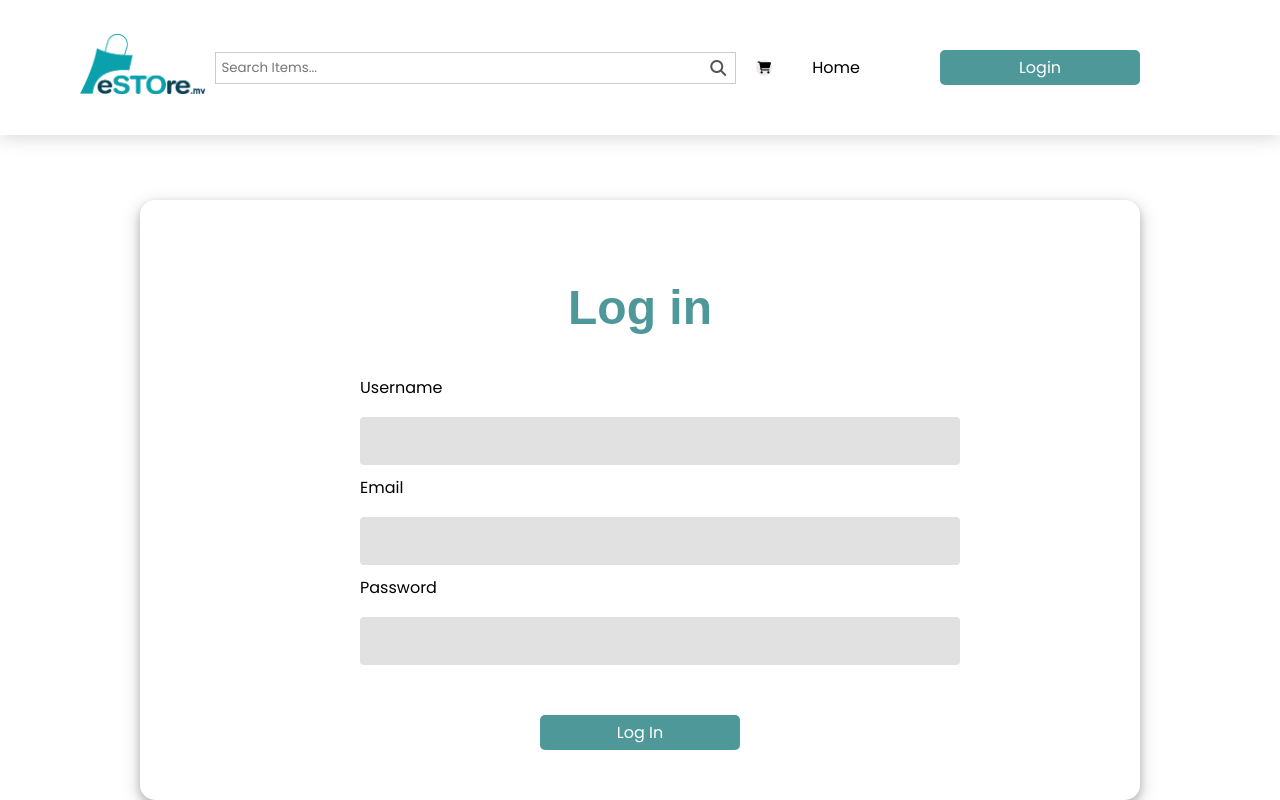
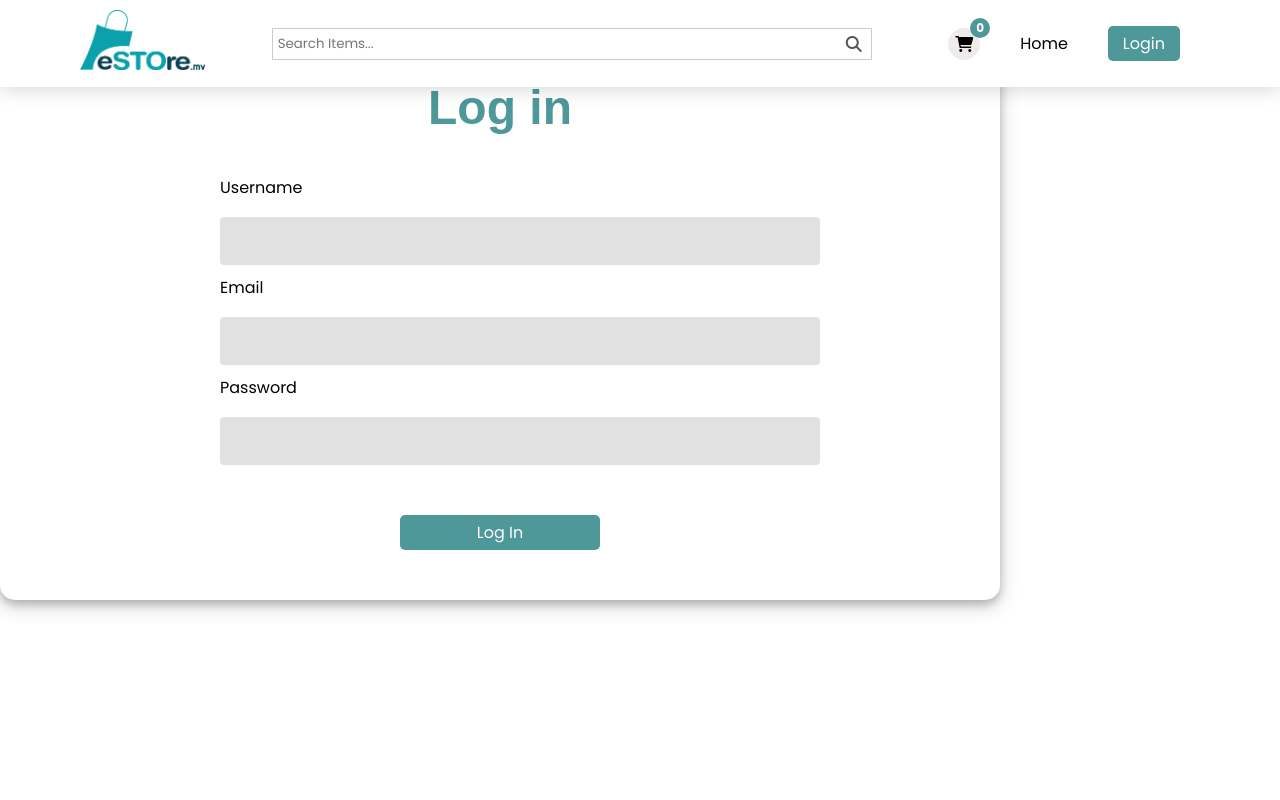
Before and after one commit to GSG-G11/e-store, a React (Create React App) app in the folder client/: page /login in a window 1280 px wide. Built offline with nearby package versions, Linux system fonts and the light colour scheme; no server answers.

Commit message:
handle remove and decrment cart functions Relaates #56

```diff
--- a/client/src/App.jsx
+++ b/client/src/App.jsx
@@ -10,7 +10,9 @@ class App extends Component {
     searchTerm: '',
     navShow: false,
     products: [],
-    cart: localStorage.getItem('cart') ? JSON.parse(localStorage.getItem('cart')) : [],
+    cart: localStorage.getItem('cart')
+      ? JSON.parse(localStorage.getItem('cart'))
+      : [],
   };
 
   handleChange = ({ target: { name, value } }) => {
@@ -29,10 +31,10 @@ class App extends Component {
     this.setState((prevState) => ({ navShow: !prevState.navShow }));
   };
 
-  addToCart = (newPrdouct) => {
+  addToCart = (newProduct) => {
     let { cart } = this.state;
-    for(let i=0; i<cart.length; i++) {
-      if(cart[i].id === newPrdouct.id) {
+    for (let i = 0; i < cart.length; i++) {
+      if (cart[i].id === newProduct.id) {
         cart[i].quantity += 1;
         cart[i].totalPrice += cart[i].price;
         this.setState({ cart });
@@ -40,12 +42,41 @@ class App extends Component {
         return;
       }
     }
-    cart.push({...newPrdouct, quantity: 1,totalPrice:newPrdouct.price});
+    cart.push({ ...newProduct, quantity: 1, totalPrice: newProduct.price });
     this.setState({ cart });
     localStorage.setItem('cart', JSON.stringify(cart));
-
   };
 
+  decrementFromCart = (id) => {
+    let { cart } = this.state;
+    for (let i = 0; i < cart.length; i++) {
+      if (cart[i].id === id) {
+        cart[i].quantity -= 1;
+        cart[i].totalPrice -= cart[i].price;
+        if (cart[i].quantity === 0) {
+          cart.splice(i, 1);
+        }
+        this.setState({ cart });
+        localStorage.setItem('cart', JSON.stringify(cart));
+        return;
+      }
+    }
+  };
+  removeFromCart = (id) => {
+    let { cart } = this.state;
+    for (let i = 0; i < cart.length; i++) {
+      if (cart[i].id === id) {
+        cart.splice(i, 1);
+        this.setState({ cart });
+        localStorage.setItem('cart', JSON.stringify(cart));
+        return;
+      }
+    }
+  };
+  clearCart = () => {
+    this.setState({ cart: [] });
+    localStorage.setItem('cart', JSON.stringify([]));
+  };
   componentDidMount = () => {
     axios
       .get('http://localhost:5000/api/v1/products')
@@ -60,8 +91,9 @@ class App extends Component {
   };
 
   render() {
-    const { searchTerm, navShow, products ,cart} = this.state;
-
+    const { searchTerm, navShow, products, cart } = this.state;
+    let numberOfProducts = cart.reduce((acc, curr) => acc + curr.quantity, 0);
+    console.log(numberOfProducts);
     return (
       <>
         <Router>
@@ -71,6 +103,7 @@ class App extends Component {
             navToggleHandler={this.navToggleHandler}
             handleChange={this.handleChange}
             handleSearch={this.handleSearch}
+            numberOfProducts={numberOfProducts}
           />
           <Routes>
             <Route
@@ -78,7 +111,18 @@ class App extends Component {
               element={<Home products={products} addToCart={this.addToCart} />}
             />
             Car
-            <Route path="/cart" element={<Cart cart={cart} increment={this.addToCart}/>} />
+            <Route
+              path="/cart"
+              element={
+                <Cart
+                  cart={cart}
+                  decrement={this.decrementFromCart}
+                  increment={this.addToCart}
+                  removeFromCart={this.removeFromCart}
+                  clearCart={this.clearCart}
+                />
+              }
+            />
             <Route path="/login" element={<Login />} />
           </Routes>
         </Router>
--- a/client/src/components/Navbar/Navbar.css
+++ b/client/src/components/Navbar/Navbar.css
@@ -111,3 +111,21 @@ nav .nav-controls {
     display: flex;
   }
 }
+.cart-icon-wrapper {
+  position: relative;
+}
+.cart-icon-wrapper span {
+  position: absolute;
+  top: -10px;
+  right: -10px;
+  background-color: #4e989a;
+  color: white;
+  font-size: 12px;
+
+  width: 20px;
+  height: 20px;
+  border-radius: 50%;
+  font-weight: bold;
+  display: grid;
+  place-items: center;
+}
--- a/client/src/components/Navbar/Navbar.jsx
+++ b/client/src/components/Navbar/Navbar.jsx
@@ -4,8 +4,14 @@ import './Navbar.css';
 import logo from '../../images/logo.png';
 
 const Navbar = (props) => {
-  const { searchTerm, handleChange, handleSearch, navShow, navToggleHandler } =
-    props;
+  const {
+    searchTerm,
+    handleChange,
+    handleSearch,
+    navShow,
+    navToggleHandler,
+    numberOfProducts,
+  } = props;
 
   const navigate = useNavigate();
 
@@ -36,7 +42,10 @@ const Navbar = (props) => {
           <ul className={`nav-controls ${navShow && 'active'}`}>
             <li>
               <Link to="/cart">
-                <Icon className="fa-solid fa-cart-shopping"></Icon>
+                <div className="cart-icon-wrapper">
+                  <Icon className="fa-solid fa-cart-shopping"></Icon>
+                  <span> {numberOfProducts}</span>
+                </div>
               </Link>
             </li>
             <li>
--- a/client/src/components/cart/Cart.css
+++ b/client/src/components/cart/Cart.css
@@ -1,5 +1,4 @@
-
-.cart-list{
+.cart-list {
   display: flex;
   flex-direction: column;
   align-items: center;
@@ -24,46 +23,44 @@
 .price {
   font-size: 0.7rem;
 }
-.price-tag{
+.price-tag {
   color: #4e989a;
 }
 
-.actions{
+.actions {
   display: flex;
   flex-direction: column;
   align-items: center;
 }
-.img-container{
+.img-container {
   width: 100px;
-
 }
-img{
+img {
   width: 100%;
   height: 100%;
 }
-.quantity{
+.quantity {
   display: flex;
   align-items: center;
   justify-content: center;
 }
-.quantity span{
-
+.quantity span {
   font-size: 1rem;
-    padding:5px 10px;
+  padding: 5px 10px;
 }
 
-.icon-container{
+.icon-container-cart {
   width: 1rem;
   height: 1rem;
 }
-.icon-container i {
+.icon-container-cart i {
   font-size: 12px;
 }
-.total-price{
+.total-price {
   align-self: flex-end;
 }
 
-.total-price{
+.total-price {
   margin-top: 10px;
   display: flex;
   flex-direction: column;
@@ -72,9 +69,7 @@ img{
 }
 @media (max-width: 780px) {
   .cart-item {
-
     min-width: 380px;
-
   }
 }
 
@@ -85,5 +80,4 @@ img{
     justify-content: center;
     min-width: 100%;
   }
-
 }
--- a/client/src/components/cart/Cart.js
+++ b/client/src/components/cart/Cart.js
@@ -25,7 +25,7 @@ const Cart = ({
       <div className="cart">
         <ul className="cart-list">
           {cart.map((item) => {
-            totalPrice+=item.totalPrice
+            totalPrice += item.totalPrice;
             return (
               <li key={item.id}>
                 <div className="cart-item">
@@ -50,17 +50,17 @@ const Cart = ({
                       <Icon
                         className="fa fa-plus"
                         onClick={() => increment(item)}
-                        parentClassName="icon-container"
+                        parentClassName="icon-container-cart"
                       ></Icon>
                       <span>{item.quantity}</span>
                       <Icon
                         className="fa fa-minus"
                         onClick={() => decrement(item.id)}
-                        parentClassName="icon-container"
+                        parentClassName="icon-container-cart"
                       ></Icon>
                     </div>
                     <Icon
-                      parentClassName="icon-container"
+                      parentClassName="icon-container-cart"
                       className="fa fa-trash"
                       onClick={() => removeFromCart(item.id)}
                     />
@@ -71,13 +71,17 @@ const Cart = ({
           })}
         </ul>
 
-          {!cart.length?<div className="total-price">No items in cart</div>:<div className="total-price"><p>Total price</p>
-          <p className="price-tag">{totalPrice}$</p>
-          <Button onClick={() => clearCart()}>
-            <i className="fa-solid fa-credit-card"></i> Proceed to checkout
-          </Button></div>}
-
-
+        {!cart.length ? (
+          <div className="total-price">No items in cart</div>
+        ) : (
+          <div className="total-price">
+            <p>Total price</p>
+            <p className="price-tag">{totalPrice}$</p>
+            <Button onClick={() => clearCart()}>
+              <i className="fa-solid fa-credit-card"></i> Proceed to checkout
+            </Button>
+          </div>
+        )}
       </div>
     </>
   );
--- a/client/src/components/login/Login.css
+++ b/client/src/components/login/Login.css
@@ -1,12 +1,11 @@
-main {
+.login main {
   display: flex;
   justify-content: center;
   padding-top: 200px;
   width: 100%;
   height: 100%;
 }
-
-form {
+.login form {
   color: black;
   width: 1000px;
   height: 600px;
@@ -17,29 +16,23 @@ background-color: #fff;
   border-radius: 15px;
   box-shadow: 0 4px 8px 0 rgba(0, 0, 0, 0.2), 0 6px 20px 0 rgba(0, 0, 0, 0.19);
 }
-
-
-form .pairs {
+.login form .pairs {
   margin-bottom: 10px;
 }
-
-.input-form {
+.login .input-form {
   width: 1000px;
 }
-
-.label-input {
+.login .label-input {
   margin-left: 200px;
   margin-bottom: 10px;
 }
-
-.button {
+.login .button {
   width: 200px;
   margin: 40px;
 }
-
-.title {
+.login .title {
   margin-bottom: 40px;
   font-size: 3rem;
-color: #4E989A;
+  color: #4e989a;
   font-family: 'Anton', sans-serif;
 }
--- a/client/src/components/login/Login.jsx
+++ b/client/src/components/login/Login.jsx
@@ -5,7 +5,7 @@ import './Login.css';
 
 const Login = ({ handleSubmit, handleChange }) => {
   return (
-    <main>
+    <main className='login'>
       <form onSubmit={handleSubmit}>
         <Title className="title" value={'Log in'} />
         <div className="pairs">
```
Lines whose indentation alone changed are shown as unchanged.
